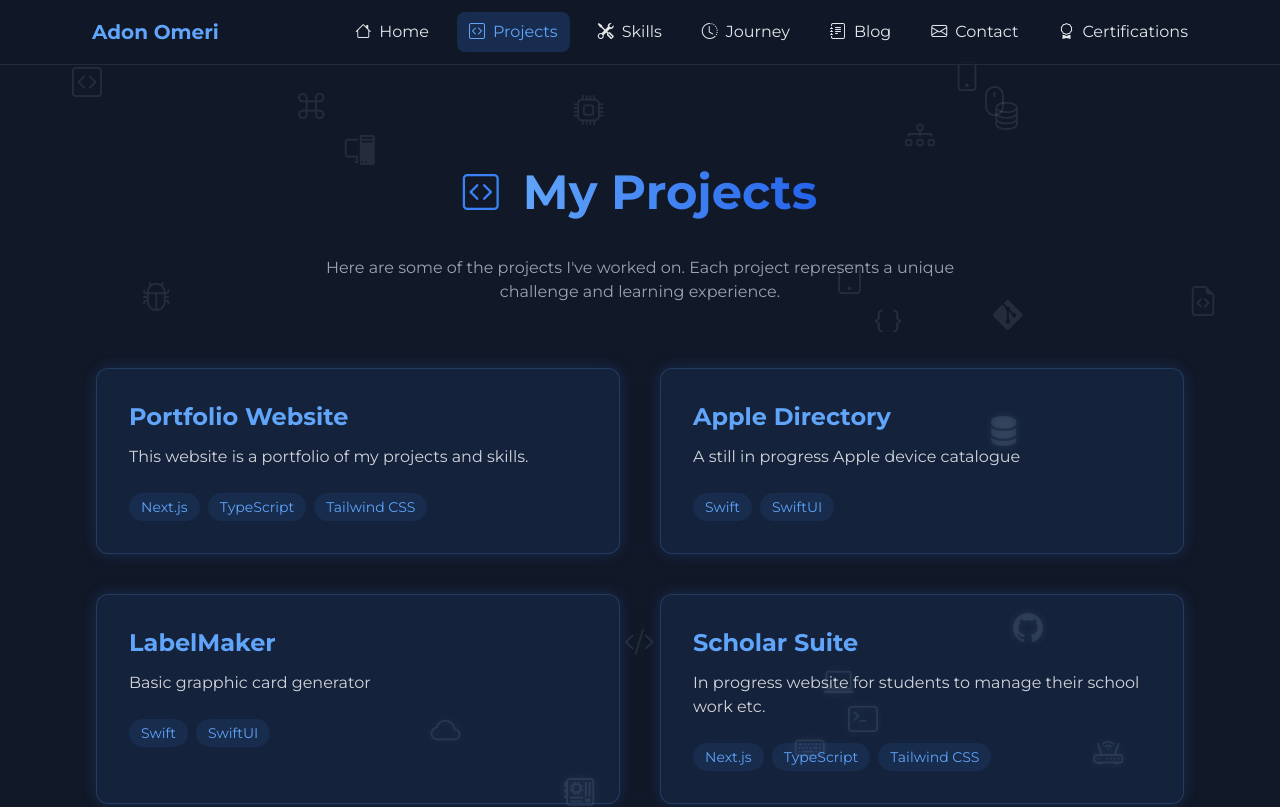
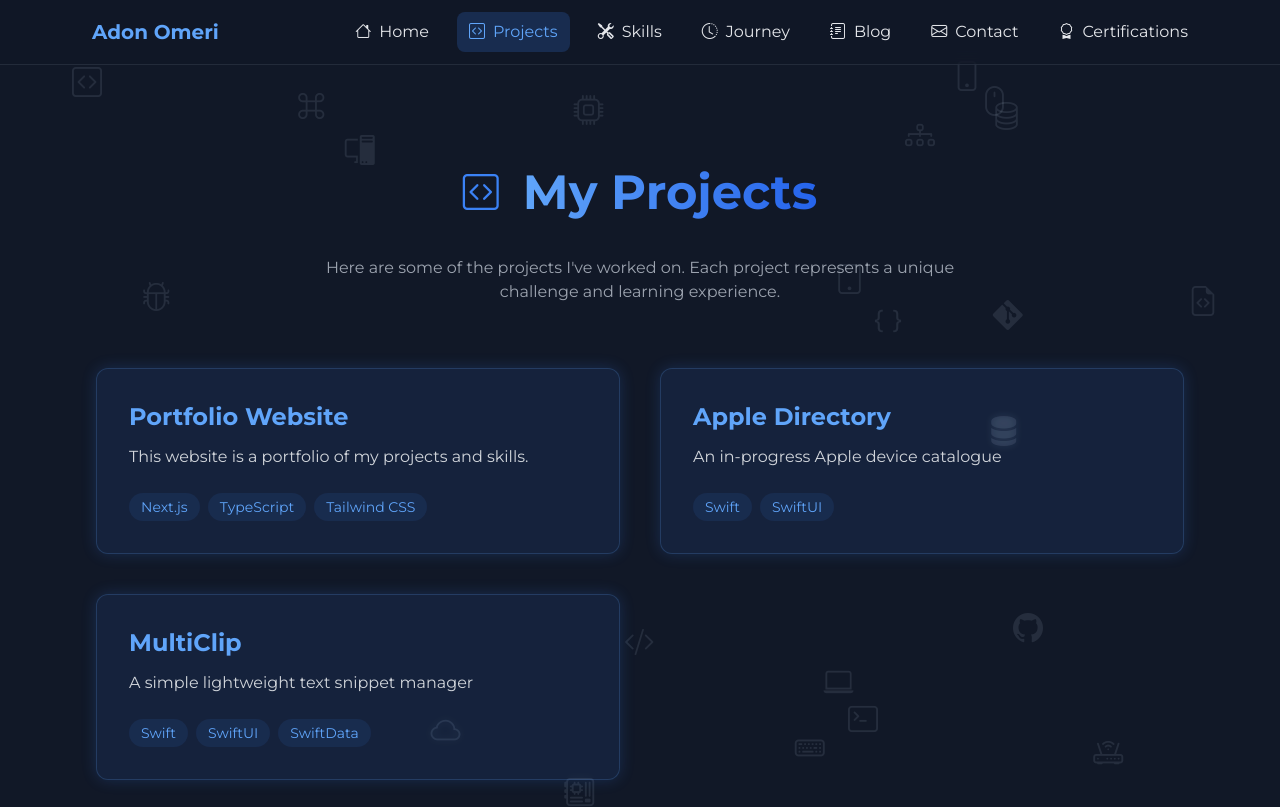
Before and after one commit to omeriadon/adonomeri, a Next.js app: page /projects in a window 1280 px wide. Shown: the top 807 px of the page. Built offline with nearby package versions, Linux system fonts and the light colour scheme.

Commit message:
updated projects

```diff
--- a/src/app/projects/page.tsx
+++ b/src/app/projects/page.tsx
@@ -19,21 +19,15 @@ const projectsData = [
   },
   {
     title: "Apple Directory",
-    description: "A still in progress Apple device catalogue",
+    description: "An in-progress Apple device catalogue",
     technologies: ["Swift", "SwiftUI"],
     link: ""
   },
   {
-    title: "LabelMaker",
-    description: "Basic grapphic card generator",
-    technologies: ["Swift", "SwiftUI"],
-    link: ""
-  },
-  {
-    title: "Scholar Suite",
-    description: "In progress website for students to manage their school work etc.",
-    technologies: ["Next.js", "TypeScript", "Tailwind CSS"],
-    link: ""
+    title: "MultiClip",
+    description: "A simple lightweight text snippet manager",
+    technologies: ["Swift", "SwiftUI", "SwiftData"],
+    link: "https://github.com/omeriadon/MultiClip"
   },
 ];
 
```
